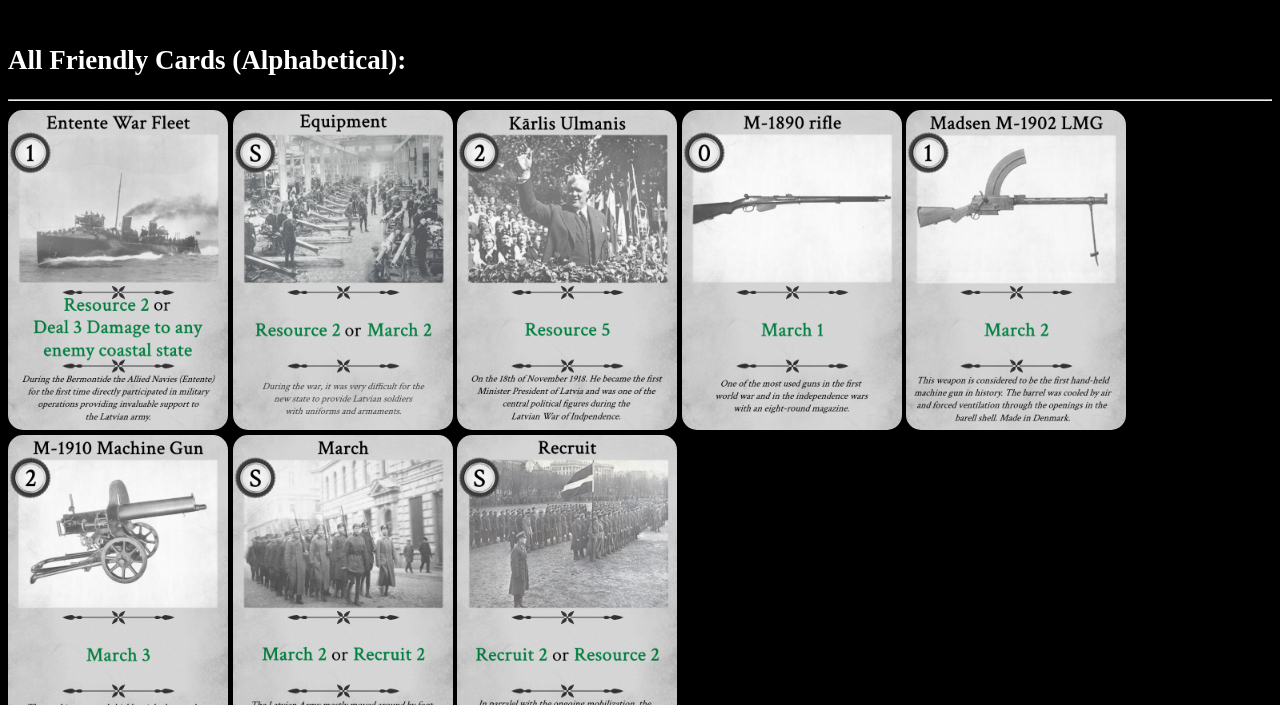
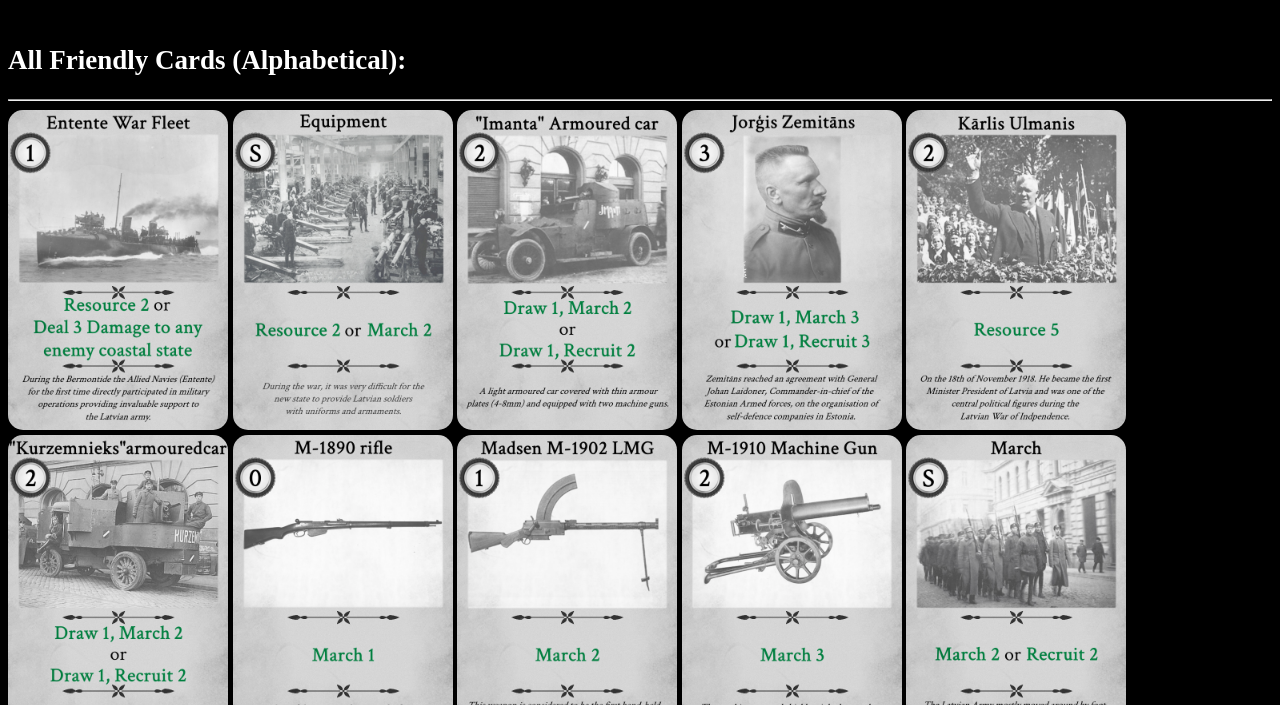
Before and after one commit to Zirdgal/OverTheCeeGuide, a plain HTML site: page pages/cards.html in a window 1280 px wide. Shown: the part 103-808 px from the top of the page. Drawn offline with Linux system fonts and the light colour scheme.

Commit message:
added new cards to wiki

```diff
--- a/pages/cards.html
+++ b/pages/cards.html
@@ -18,7 +18,10 @@
         <hr>
         <img class="all-cards-card" src="../img/allCards/alliedShips.png">
         <img class="all-cards-card" src="../img/allCards/equipment.png">
+        <img class="all-cards-card" src="../img/allCards/imanta.png">
+        <img class="all-cards-card" src="../img/allCards/jorgisZemitans.png">
         <img class="all-cards-card" src="../img/allCards/karlisUlmanis.png">
+        <img class="all-cards-card" src="../img/allCards/kurzemnieks.png">
         <img class="all-cards-card" src="../img/allCards/m1890.png">
         <img class="all-cards-card" src="../img/allCards/m1902.png">
         <img class="all-cards-card" src="../img/allCards/m1910.png">
```
Also changed, not shown: img/allCards/imanta.png (added), img/allCards/jorgisZemitans.png (added), img/allCards/kurzemnieks.png (added).
